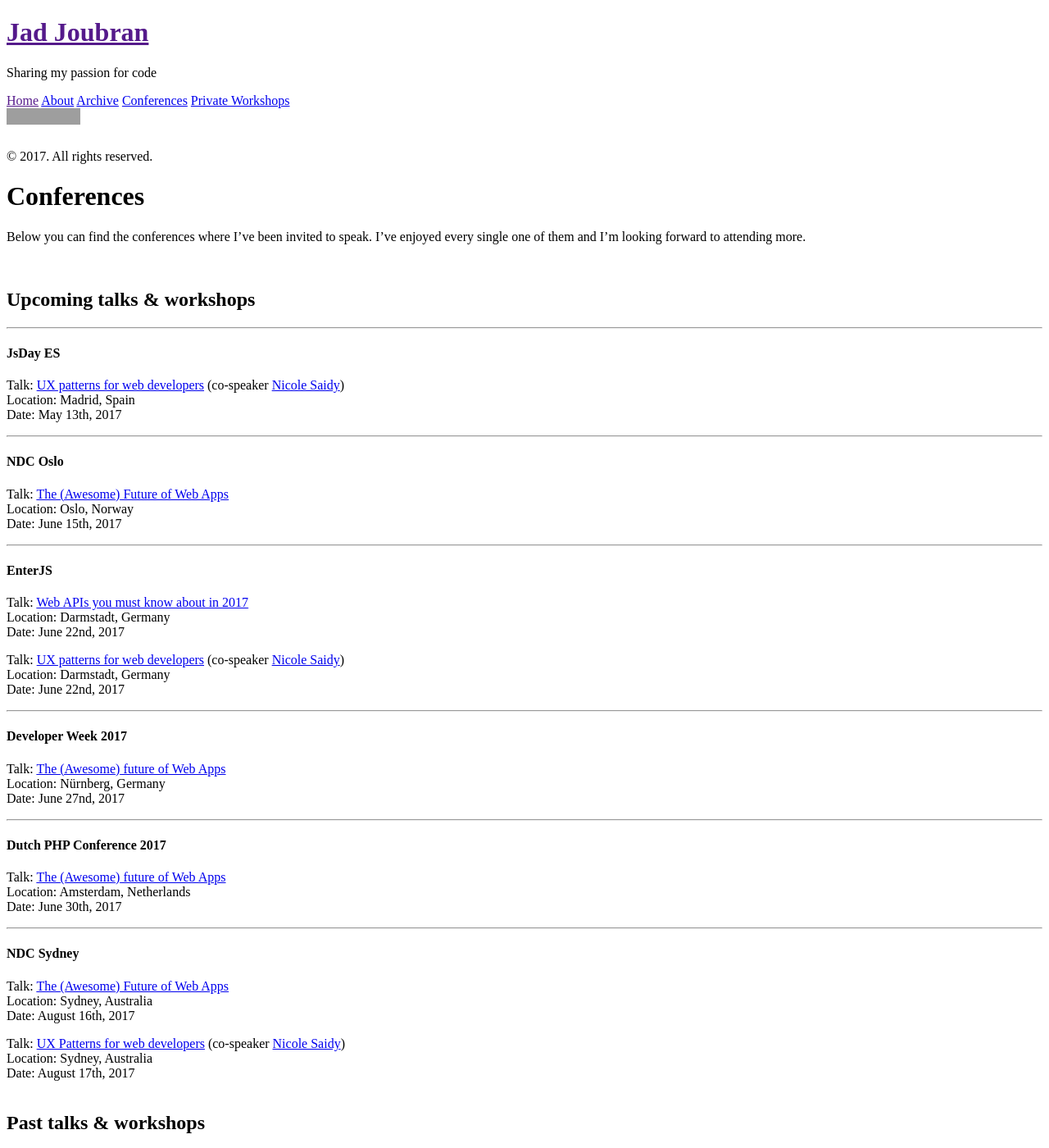
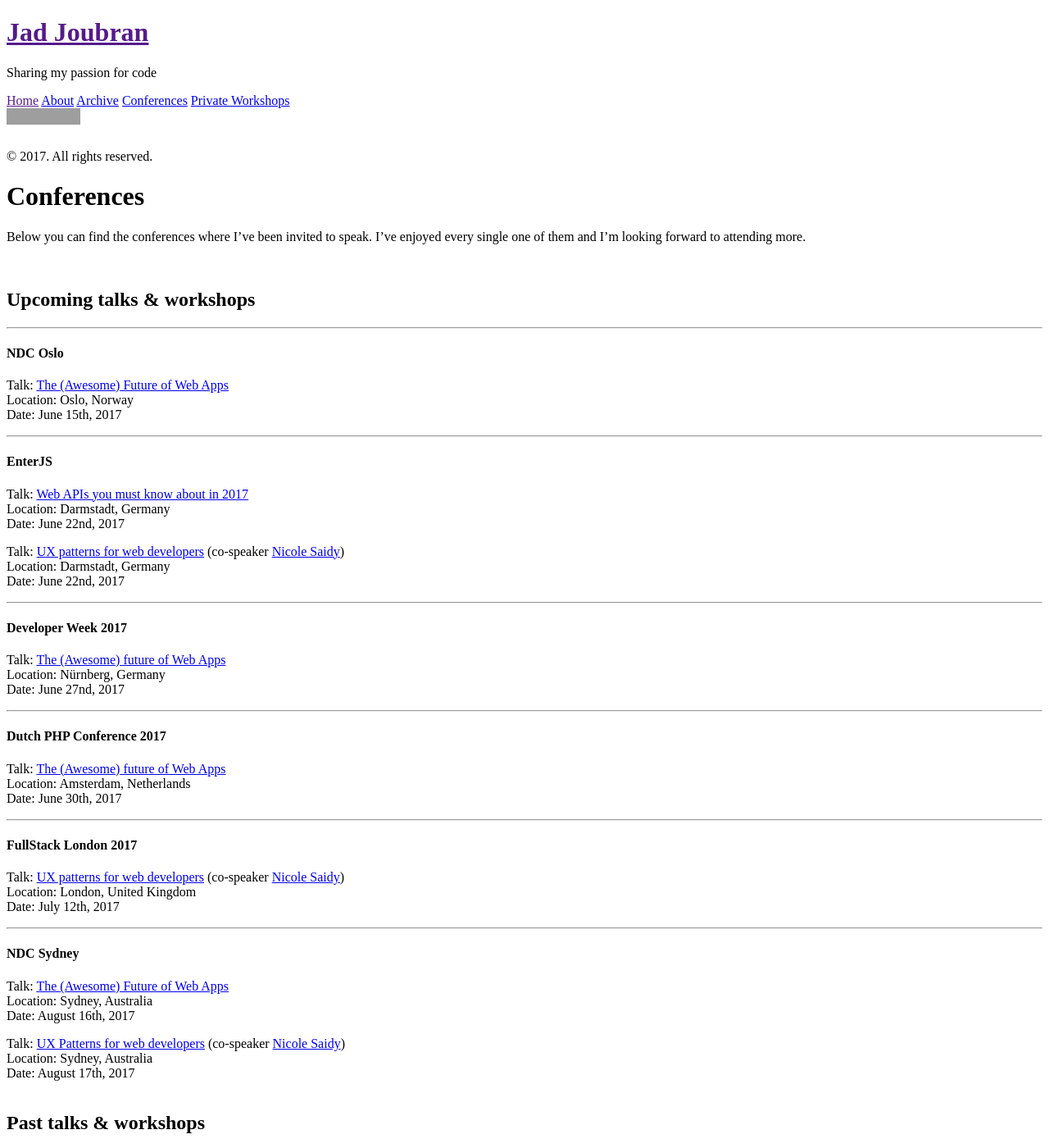
Before and after one commit to jadjoubran/blog, a Jekyll site: the page built from conferences.md, in a window 1280 px wide and 1400 px high. Shown: the whole window at 82% size. Built offline with Jekyll 4.4.1, drawn with Linux system fonts in a browser that asks for light colours; some of the changed text lies outside the part shown; grey boxes are pictures that could not be loaded.

Commit message:
Add FullStack London

```diff
--- a/conferences.md
+++ b/conferences.md
@@ -8,13 +8,6 @@ Below you can find the conferences where I've been invited to speak. I've enjoye
 <br>
 
 ## Upcoming talks & workshops
-<hr>
-
-#### JsDay ES
-<span class="conferences-ref">Talk:</span> [UX patterns for web developers](http://2017.jsday.es/#speakers){:target="_blank"}  (co-speaker [Nicole Saidy](https://nicolesaidy.com/){:target="_blank"})
-<span class="conferences-ref">Location:</span> Madrid, Spain
-<span class="conferences-ref">Date:</span> May 13th, 2017
-
 <hr>
 
 #### NDC Oslo
@@ -49,6 +42,13 @@ Below you can find the conferences where I've been invited to speak. I've enjoye
 
 <hr>
 
+#### FullStack London 2017
+<span class="conferences-ref">Talk:</span> [UX patterns for web developers](https://skillsmatter.com/conferences/8264-fullstack-2017-the-conference-on-javascript-node-and-internet-of-things?tc=b35c6d#program){:target="_blank"}  (co-speaker [Nicole Saidy](https://nicolesaidy.com/){:target="_blank"})
+<span class="conferences-ref">Location:</span> London, United Kingdom
+<span class="conferences-ref">Date:</span> July 12th, 2017
+
+<hr>
+
 #### NDC Sydney
 <span class="conferences-ref">Talk:</span> [The (Awesome) Future of Web Apps](http://ndcsydney.com/talk/the-awesome-future-of-web-apps/){:target="_blank"}
 <span class="conferences-ref">Location:</span> Sydney, Australia
@@ -60,6 +60,13 @@ Below you can find the conferences where I've been invited to speak. I've enjoye
 <br>
 
 ## Past talks & workshops
+<hr>
+
+#### JsDay ES
+<span class="conferences-ref">Talk:</span> [UX patterns for web developers](http://2017.jsday.es/#speakers){:target="_blank"}  (co-speaker [Nicole Saidy](https://nicolesaidy.com/){:target="_blank"})
+<span class="conferences-ref">Location:</span> Madrid, Spain
+<span class="conferences-ref">Date:</span> May 13th, 2017
+
 <hr>
 
 #### Bucharest JS
```
